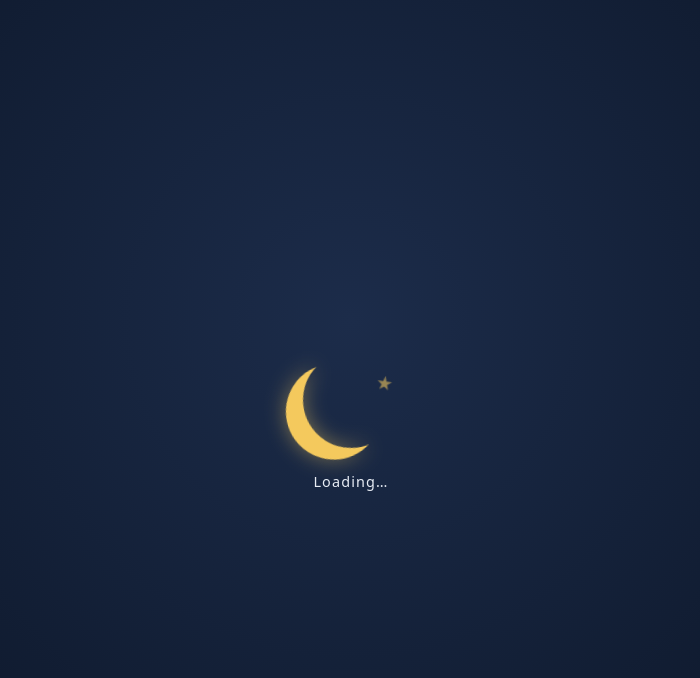
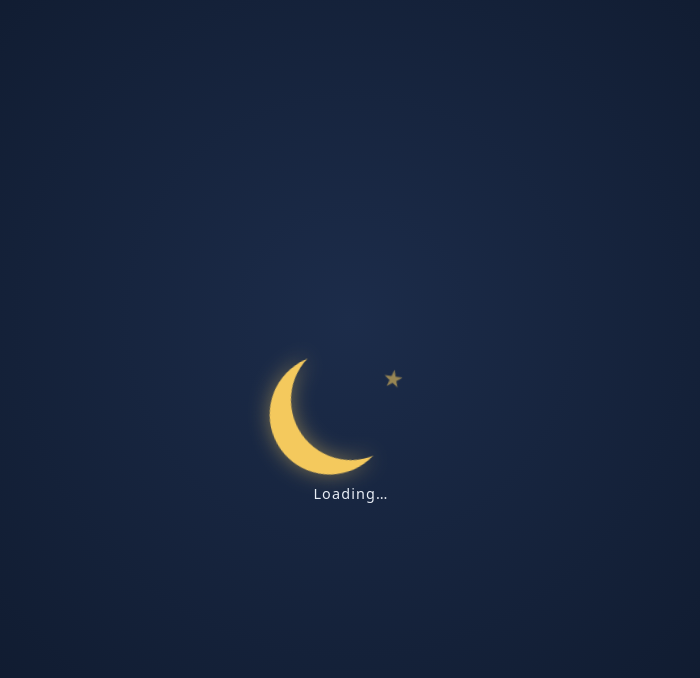
Before and after one commit to fadyehabamer/css-loaders, a plain HTML site: page Crescent-Loader/index.html in a window 1280 px wide. Shown: the whole page, without its empty margins (289-989 px from the left). Drawn offline with Linux system fonts and the light colour scheme.

Commit message:
Scale the loader with the viewport

```diff
--- a/Crescent-Loader/style.css
+++ b/Crescent-Loader/style.css
@@ -7,7 +7,7 @@
 :root {
   --sky: #0f1a2e;
   --gold: #f4c95d;
-  --size: 96px;
+  --size: clamp(64px, 24vw, 120px);
 }
 
 body {
@@ -21,6 +21,7 @@ body {
   min-height: 100vh;
   display: grid;
   place-items: center;
+  padding: 24px;
 }
 
 .loader {
```
